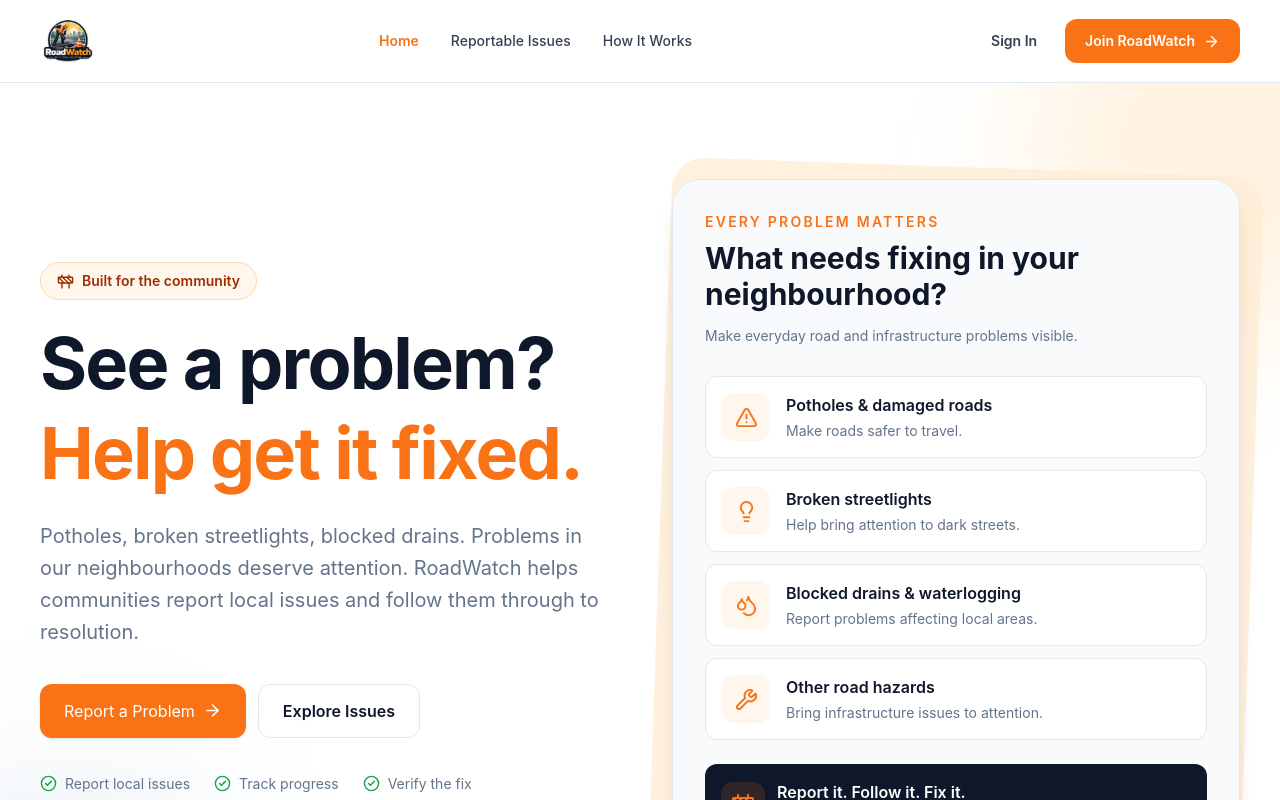
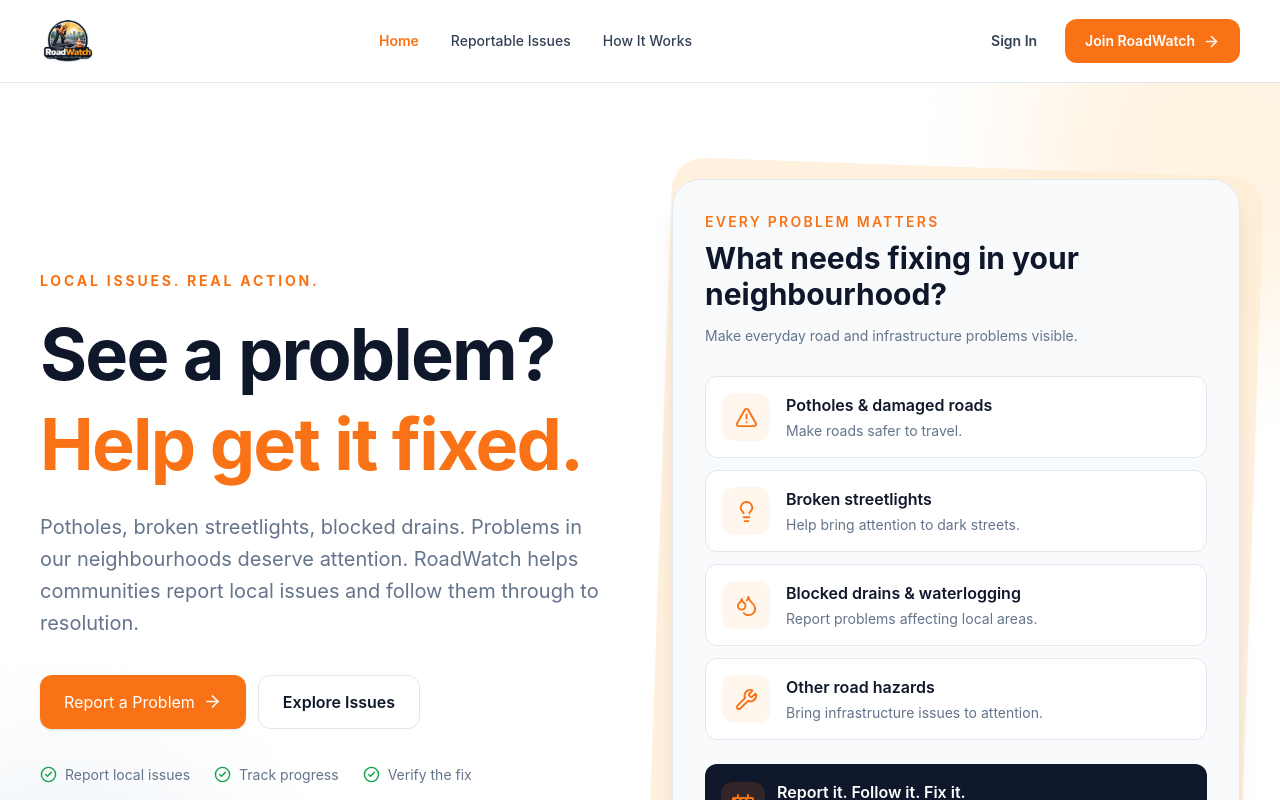
Before and after one commit to kr1shnnna/roadwatch, a React (Vite) app in the folder client/: page / in a window 1280 px wide. Shown: the top 800 px of the page. Built offline with nearby package versions, Linux system fonts and the light colour scheme.

Commit message:
home page polished section done

```diff
--- a/client/src/components/Hero.jsx
+++ b/client/src/components/Hero.jsx
@@ -1,3 +1,4 @@
+
 import { useNavigate } from "react-router-dom";
 import { motion, useReducedMotion } from "motion/react";
 import {
@@ -12,7 +13,6 @@
 
 import { useAuth } from "../context/AuthContext";
 
-// Parent animation: reveal children one after another.
 const staggerContainer = {
   hidden: {},
   visible: {
@@ -23,7 +23,6 @@
   },
 };
 
-// Gentle fade-in and upward movement.
 const fadeUp = {
   hidden: {
     opacity: 0,
@@ -63,42 +62,26 @@
   };
 
   return (
-    <section
-      id="home"
-      className="relative overflow-hidden bg-white"
-    >
+    <section id="home" className="relative overflow-hidden bg-white">
       {/* Decorative background */}
       <div className="pointer-events-none absolute -right-32 -top-32 h-96 w-96 rounded-full bg-orange-100/70 blur-3xl" />
 
       <div className="pointer-events-none absolute -bottom-40 -left-32 h-96 w-96 rounded-full bg-slate-100 blur-3xl" />
 
       <div className="relative mx-auto grid max-w-7xl items-center gap-14 px-5 py-16 sm:px-8 sm:py-20 lg:min-h-[620px] lg:grid-cols-2 lg:gap-16 lg:px-10 lg:py-24">
-
         {/* LEFT: Hero content */}
         <motion.div
           variants={staggerContainer}
           initial={shouldReduceMotion ? false : "hidden"}
           animate="visible"
         >
-          {!loading && isAuthenticated && user?.name && (
-            <motion.div
+          {/* Simple editorial eyebrow */}
+          <motion.p
             variants={fadeUp}
-              className="mb-6 inline-flex items-center gap-2 rounded-full border border-orange-200 bg-orange-50 px-4 py-2 text-sm font-medium text-orange-800"
+            className="mb-6 text-xs font-bold uppercase tracking-[0.2em] text-rw-primary sm:text-sm"
           >
-              <CheckCircle2 size={17} />
-              Welcome back, {user.name.split(" ")[0]}
-            </motion.div>
-          )}
-
-          {!loading && !isAuthenticated && (
-            <motion.div
-              variants={fadeUp}
-              className="mb-6 inline-flex items-center gap-2 rounded-full border border-orange-200 bg-orange-50 px-4 py-2 text-sm font-semibold text-orange-800"
-            >
-              <Construction size={17} />
-              Built for the community
-            </motion.div>
-          )}
+            Local issues. Real action.
+          </motion.p>
 
           {/* Headline */}
           <motion.h1
@@ -116,10 +99,9 @@
             variants={fadeUp}
             className="mt-7 max-w-xl text-lg leading-8 text-rw-muted sm:text-xl"
           >
-            Potholes, broken streetlights, blocked drains.
-            Problems in our neighbourhoods deserve attention.
-            RoadWatch helps communities report local issues
-            and follow them through to resolution.
+            Potholes, broken streetlights, blocked drains. Problems in our
+            neighbourhoods deserve attention. RoadWatch helps communities report
+            local issues and follow them through to resolution.
           </motion.p>
 
           {/* Actions */}
@@ -131,12 +113,8 @@
               type="button"
               onClick={handlePrimaryAction}
               disabled={loading}
-              whileHover={
-                shouldReduceMotion ? undefined : { y: -2 }
-              }
-              whileTap={
-                shouldReduceMotion ? undefined : { scale: 0.98 }
-              }
+              whileHover={shouldReduceMotion ? undefined : { y: -2 }}
+              whileTap={shouldReduceMotion ? undefined : { scale: 0.98 }}
               transition={{ duration: 0.2 }}
               className="group inline-flex items-center justify-center gap-2 rounded-xl bg-rw-primary px-6 py-3.5 font-semibold text-white shadow-sm transition-colors hover:bg-rw-primary-dark hover:shadow-md disabled:cursor-wait disabled:opacity-60"
             >
@@ -154,12 +132,8 @@
 
             <motion.a
               href="#issues"
-              whileHover={
-                shouldReduceMotion ? undefined : { y: -2 }
-              }
-              whileTap={
-                shouldReduceMotion ? undefined : { scale: 0.98 }
-              }
+              whileHover={shouldReduceMotion ? undefined : { y: -2 }}
+              whileTap={shouldReduceMotion ? undefined : { scale: 0.98 }}
               transition={{ duration: 0.2 }}
               className="inline-flex items-center justify-center rounded-xl border border-rw-border bg-white px-6 py-3.5 font-semibold text-rw-navy transition-colors hover:border-rw-border-dark hover:bg-rw-surface-muted"
             >
@@ -167,7 +141,7 @@
             </motion.a>
           </motion.div>
 
-          {/* Supporting points appear in sequence */}
+          {/* Supporting points */}
           <motion.div
             variants={staggerContainer}
             className="mt-9 flex flex-wrap gap-x-6 gap-y-3 text-sm text-rw-muted"
@@ -192,14 +166,10 @@
           </motion.div>
         </motion.div>
 
-        {/* RIGHT: Temporary issue panel */}
+        {/* RIGHT: Issue panel */}
         <motion.div
           className="relative mx-auto w-full max-w-xl"
-          initial={
-            shouldReduceMotion
-              ? false
-              : { opacity: 0, x: 35 }
-          }
+          initial={shouldReduceMotion ? false : { opacity: 0, x: 35 }}
           animate={{ opacity: 1, x: 0 }}
           transition={{
             duration: 0.8,
@@ -210,7 +180,6 @@
           <div className="absolute -inset-3 rotate-2 rounded-[2rem] bg-orange-100/80" />
 
           <div className="relative overflow-hidden rounded-[1.75rem] border border-rw-border bg-rw-background p-6 shadow-xl sm:p-8">
-
             <motion.div
               variants={staggerContainer}
               initial={shouldReduceMotion ? false : "hidden"}
@@ -280,19 +249,12 @@
             </motion.div>
           </div>
         </motion.div>
-
       </div>
     </section>
   );
 };
 
-const IssueRow = ({
-  icon: Icon,
-  title,
-  description,
-  reduceMotion,
-}) => {
-  return (
+const IssueRow = ({ icon: Icon, title, description, reduceMotion }) => (
   <motion.div
     variants={fadeUp}
     whileHover={reduceMotion ? undefined : { y: -3 }}
@@ -307,13 +269,11 @@
       <h3 className="text-sm font-semibold text-rw-navy sm:text-base">
         {title}
       </h3>
-
       <p className="mt-1 text-xs leading-5 text-rw-muted sm:text-sm">
         {description}
       </p>
     </div>
   </motion.div>
 );
-};
 
 export default Hero;
```
Lines whose indentation alone changed are shown as unchanged.
